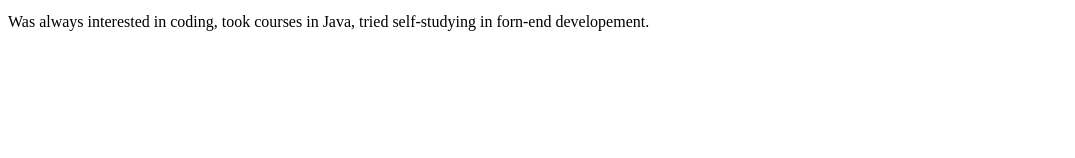
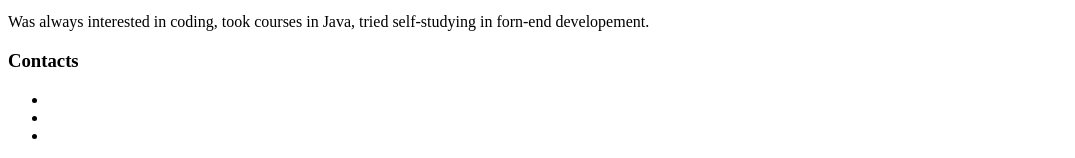
Before and after one commit to DimaBrikach/rsschool-cv, a plain HTML site: page index.html in a window 1280 px wide. Shown: the part 723-881 px from the top of the page, without its empty margins (0-1075 px from the left). Before the commit the page ends 800 px from the top, so only its background shows below. Drawn offline with Linux system fonts and the light colour scheme.

Commit message:
feat: add contact details

```diff
--- a/index.html
+++ b/index.html
@@ -44,7 +44,12 @@
             <p>Was always interested in coding, took courses in Java, tried self-studying in forn-end developement.</p>
         </div>
         <div class="contact_info">
-
+            <h3>Contacts</h3>
+            <ul>
+                <li><img src="" alt=""></li>
+                <li><img src="" alt=""></li>
+                <li><img src="" alt=""></li>
+            </ul>
         </div>
     </main>
 </body>
```
